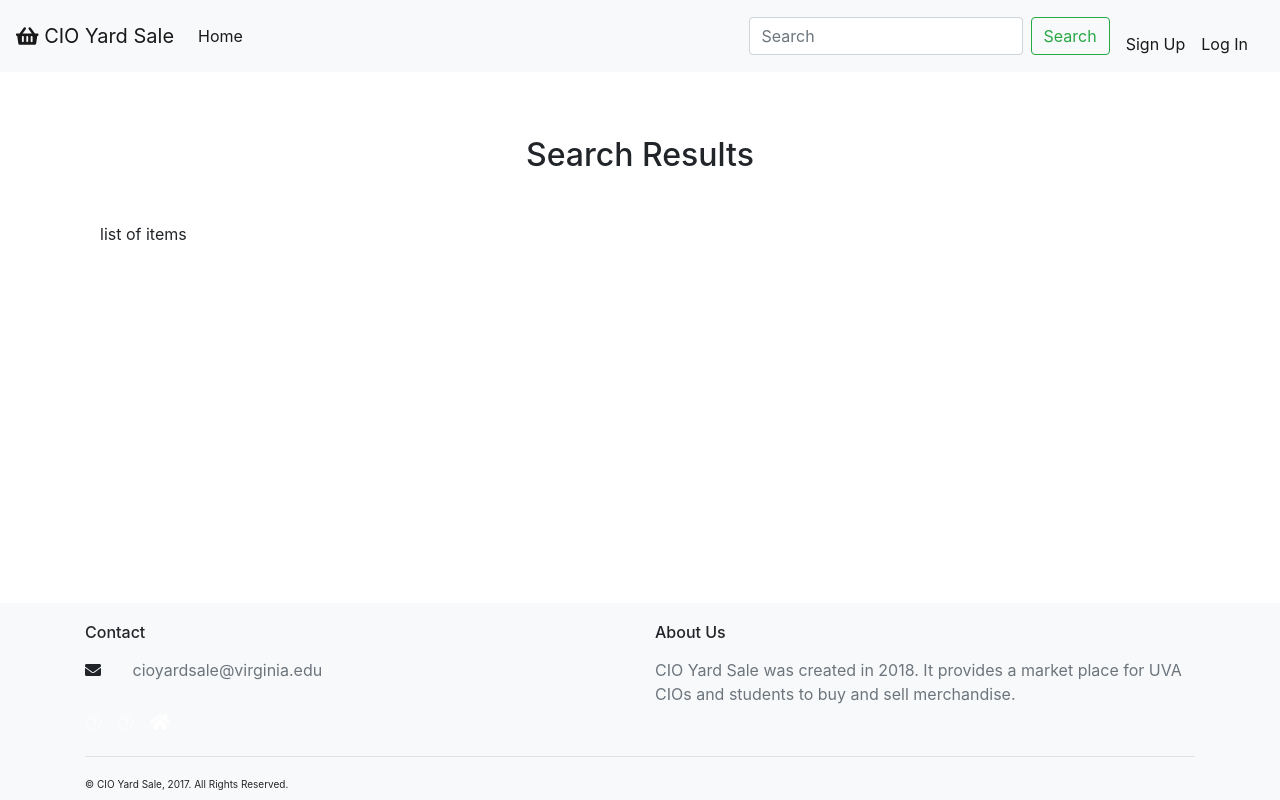
After one commit to aidanlanden22/CioYardSale_public, a Django app: a page that uses web/frontend/templates/base.html in a window 1280 px wide. The commit adds this page. Run offline with Django 3.2, Linux system fonts and the light colour scheme; some libraries are stand-ins or nearby versions.

Commit message:
added a search results page (dummy values) connected search button to the page

```diff
--- a/web/frontend/templates/base.html
+++ b/web/frontend/templates/base.html
@@ -47,7 +47,7 @@
               <a class="nav-link" href="{% url 'index' %}">Home <span class="sr-only">(current)</span></a>
             </li>
           </ul>
-          <form class="form-inline my-2 my-lg-0">
+          <form action="{% url 'search' %}" method="get" class="form-inline my-2 my-lg-0">
             <input class="form-control mr-sm-2" type="search" placeholder="Search" aria-label="Search">
             <button class="btn btn-outline-success my-2 my-sm-0" type="submit">Search</button>
           </form>
--- /dev/null
+++ b/web/frontend/templates/search_results.html
@@ -0,0 +1,18 @@
+{% extends 'base.html' %}
+
+{% block content %}
+
+<div class="container">
+  <div class="row">
+    <div class="my-5 col-md-12">
+      <h2 class="my-3 text-center">Search Results</h2>
+      <div class="row my-5 mx-auto">
+        <div class="col-md-6">
+          {{items}}
+        </div>
+      </div>
+    </div>
+  </div>
+</div>
+
+{% endblock content %}
--- a/web/frontend/views.py
+++ b/web/frontend/views.py
@@ -36,6 +36,14 @@
     }
 
     return render(request, 'item.html',context)
+
+def search(request):
+
+    context = {
+        'items': 'list of items',
+    }
+
+    return render(request, 'search_results.html', context)
 
 @csrf_exempt
 def create_listing(request):
@@ -138,23 +146,6 @@
 def logout(request):
     data = {}
 
-    # if request.method == 'GET':
-    #     if request.COOKIES.get('auth'):
-    #         json_response = {
-    #             'status': 'error',
-    #             'response': "Received a GET request. Expected a POST request.",
-    #             'data': data,
-    #             'auth': request.COOKIES.get('auth'),
-    #         }
-    #         return JsonResponse(json_response)
-    #     json_response = {
-    #         'status': 'error',
-    #         'response': "Received a GET request. Expected a POST request. No Auth token.",
-    #         'data': data,
-    #         'auth': request.COOKIES.get('auth'),
-    #     }
-    #     return JsonResponse(json_response)
-
     try:
         authenticator = request.COOKIES['auth']
         data = {'auth': authenticator}
--- a/web/web/urls.py
+++ b/web/web/urls.py
@@ -6,6 +6,7 @@
     url(r'^view_item/(?P<pk>\d+)/$', views.view_item, name='view_item'),
     url(r'^signup/$', views.signup_user, name='signup_user'),
     url(r'^createListing/$', views.create_listing, name='create_listing'),
+    url(r'^searchResults/$', views.search, name='search'),
     url(r'^login/$', views.login, name='login'),
     url(r'^logout/$', views.logout, name='logout'),
 ]
```
